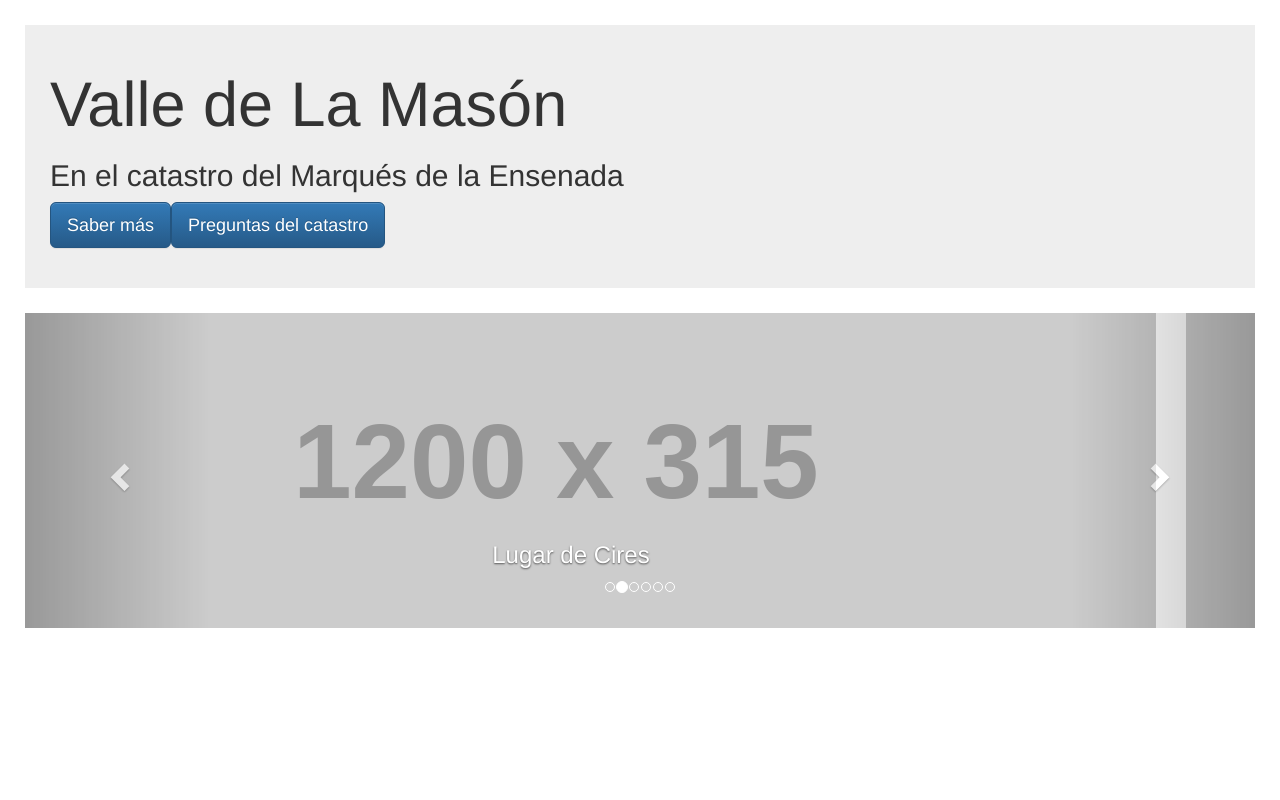
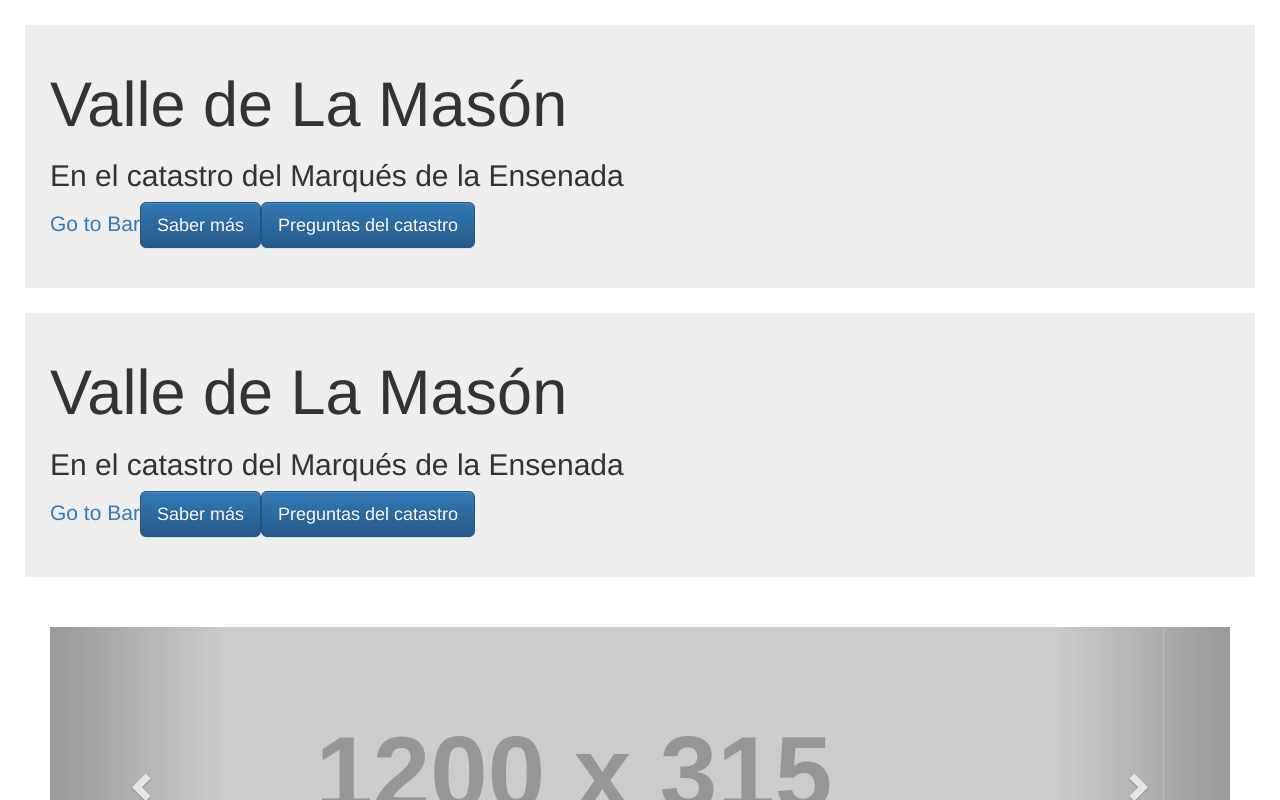
Before and after one commit to ivanob/vue-catastro, a Vue app: page /#/ in a window 1280 px wide. Shown: the top 800 px of the page. Built offline with nearby package versions, Linux system fonts and the light colour scheme.

Commit message:
added vue-router

```diff
--- a/package.json
+++ b/package.json
@@ -19,6 +19,7 @@
     "magnify": "^1.6.17",
     "vue": "^2.1.0",
     "vue-html-loader": "^1.2.3",
+    "vue-router": "^2.1.1",
     "vue-zoom": "^1.0.6"
   },
   "devDependencies": {
--- /dev/null
+++ b/src/components/Informacion.vue
@@ -0,0 +1,11 @@
+<template>
+  <div class="informacion">
+      <h1>Informacion</h1>
+  </div>
+</template>
+
+<script>
+</script>
+
+<style>
+</style>
--- a/src/components/Portada.vue
+++ b/src/components/Portada.vue
@@ -5,11 +5,12 @@
       <h1>Valle de La Masón</h1>
       <h2>En el catastro del Marqués de la Ensenada</h2>
       <p class="text-left">
+        <router-link to="/preguntas">Go to Bar</router-link>
         <a class="btn btn-primary btn-lg" href="#" role="button">Saber más</a>
         <a class="btn btn-primary btn-lg" href="#" role="button">Preguntas del catastro</a>
       </p>
     </div>
-
+<router-view></router-view>
     <!-- CAROUSEL -->
     <div id="carousel-example-generic" class="carousel slide" data-ride="carousel">
     <!-- Indicators -->
@@ -19,7 +20,6 @@
       <li data-target="#carousel-example-generic" data-slide-to="2"></li>
       <li data-target="#carousel-example-generic" data-slide-to="3"></li>
       <li data-target="#carousel-example-generic" data-slide-to="4"></li>
-      <li data-target="#carousel-example-generic" data-slide-to="5"></li>
     </ol>
 
     <!-- Wrapper for slides -->
@@ -27,7 +27,7 @@
       <div class="item active">
         <img src="http://placehold.it/1200x315" alt="...">
         <div class="carousel-caption">
-        	<h3>Lugar de Cires</h3>
+        	<h3>Lugar de Cires <a class="btn btn-primary" href="#" role="button">Leer catastro</a></h3>
         </div>
       </div>
       <div class="item">
@@ -82,7 +82,7 @@ export default {
   padding: 25px;
 }
 #carousel-example-generic {
-  margin: 25px;
+  margin: 50px;
 }
 
 </style>
--- /dev/null
+++ b/src/components/Preguntas.vue
@@ -0,0 +1,11 @@
+<template>
+  <div class="preguntas">
+      <h1>Preguntas</h1>
+  </div>
+</template>
+
+<script>
+</script>
+
+<style>
+</style>
--- a/src/main.js
+++ b/src/main.js
@@ -2,10 +2,32 @@
 // (runtime-only or standalone) has been set in webpack.base.conf with an alias.
 import Vue from 'vue';
 import Portada from './components/Portada';
+import VueRouter from 'vue-router'
+import Preguntas from './components/Preguntas';
+import Informacion from './components/Informacion';
+
+Vue.use(VueRouter)
+
+const routes = [
+  { path: '/', component: Portada },
+  { path: '/informacion', component: Informacion },
+  { path: '/preguntas', component: Preguntas }
+]
+
+const router = new VueRouter({
+  routes // short for routes: routes
+})
+
+const app = new Vue({
+  router,
+  el: '#app',
+  template: '<Portada/>',
+  components: { Portada }
+}).$mount('#app')
 
 /* eslint-disable no-new */
-new Vue({
+/*new Vue({
   el: '#app',
   template: '<Portada/>',
   components: { Portada },
-});
+});*/
```
